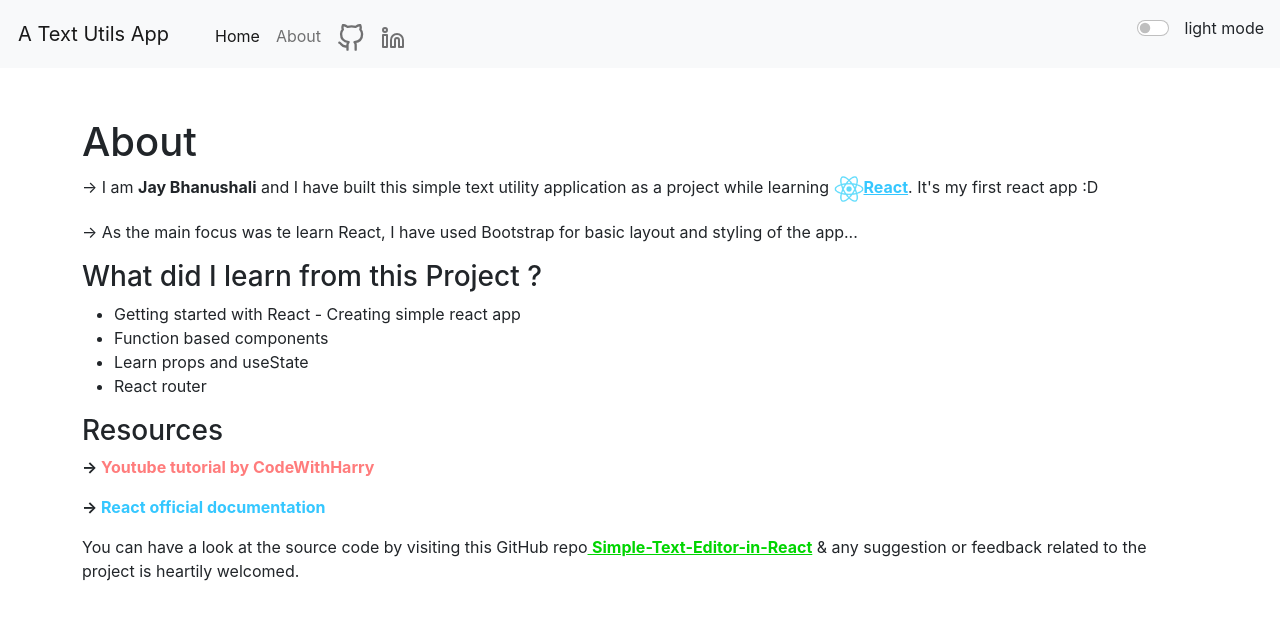
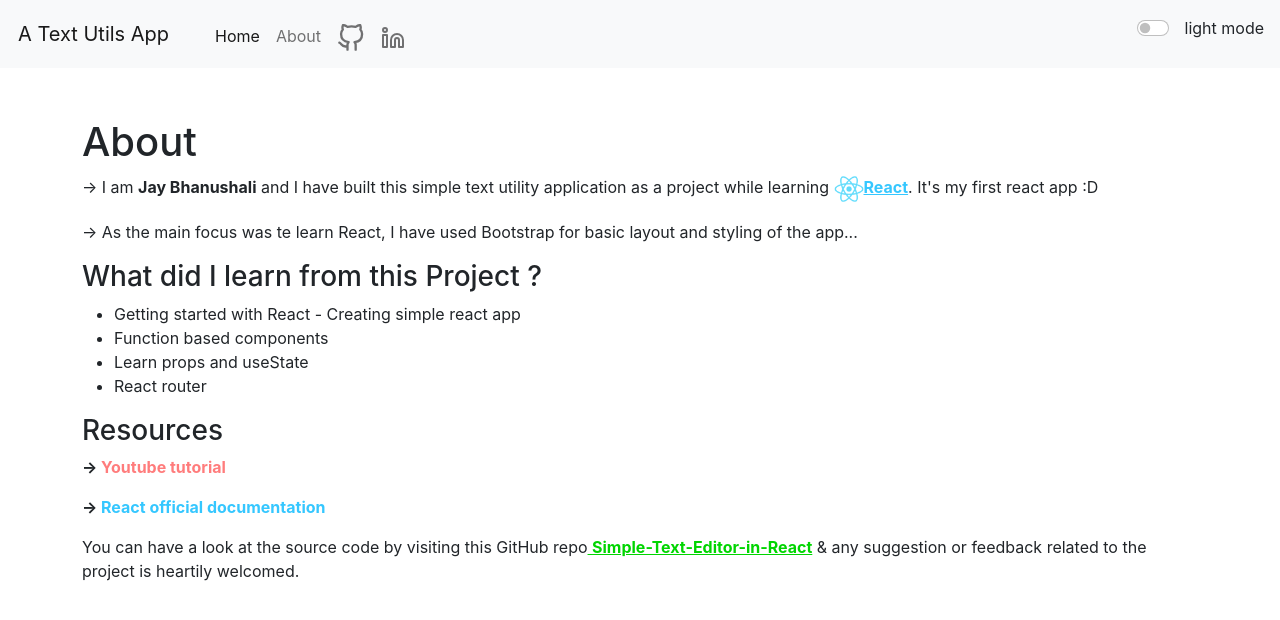
Before and after one commit to coder-jkb/Simple-Text-Editor-in-React, a React (Create React App) app in the folder my-app/: page /Simple-Text-Editor-in-React/about in a window 1280 px wide. Shown: the top 620 px of the page. Built offline with nearby package versions, Linux system fonts and the light colour scheme.

Commit message:
Updated comments for redablity

```diff
--- a/my-app/src/components/About.js
+++ b/my-app/src/components/About.js
@@ -19,7 +19,7 @@ export default function About(props) {
             </ul>
             <h3>Resources</h3>
             <p>
-            <strong>&rarr;<a href="https://www.youtube.com/watch?v=-mJFZp84TIY&list=PLu0W_9lII9agx66oZnT6IyhcMIbUMNMdt" target="_blank" rel="noreferrer" style={{color:"#ff7c7c", textDecoration:"none"}}> Youtube tutorial by CodeWithHarry</a></strong>
+            <strong>&rarr;<a href="https://www.youtube.com/watch?v=-mJFZp84TIY&list=PLu0W_9lII9agx66oZnT6IyhcMIbUMNMdt" target="_blank" rel="noreferrer" style={{color:"#ff7c7c", textDecoration:"none"}}> Youtube tutorial</a></strong>
             </p>
             <p>
             <strong>&rarr;<a href="https://reactjs.org/docs/getting-started.html" target="_blank" rel="noreferrer" style={{color:"#35c7ff", textDecoration:"none"}}> React official documentation</a></strong>
```
